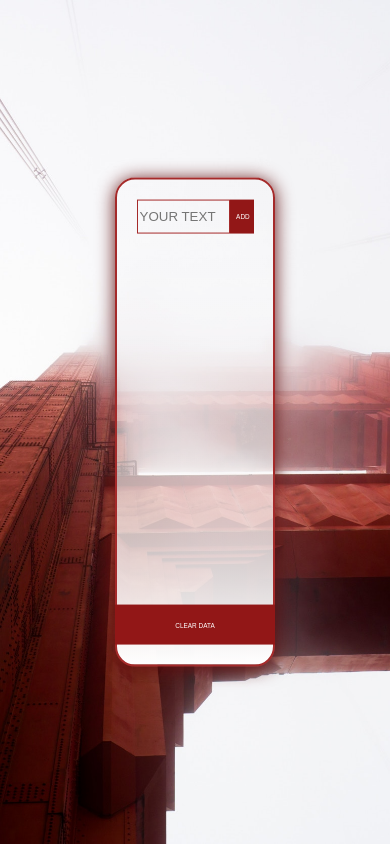
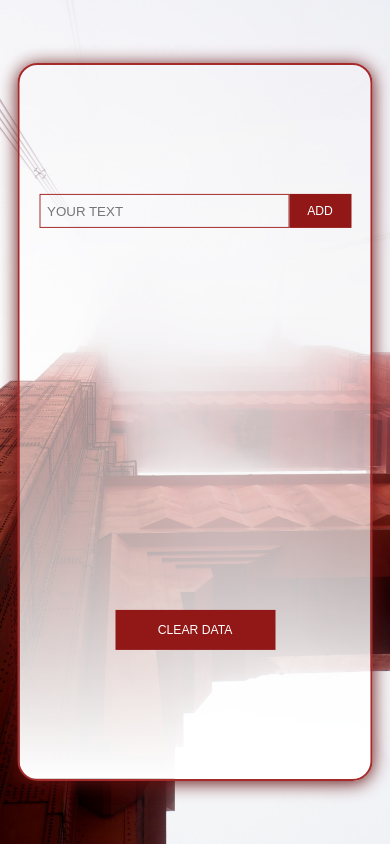
Before and after one commit to Noud63/ToDoApp, a plain HTML site: page index.html in a window 390 px wide. Drawn offline with nearby package versions, Linux system fonts and the light colour scheme.

Commit message:
Add files via upload

```diff
--- a/styles.css
+++ b/styles.css
@@ -15,7 +15,7 @@ body {
   left: 50%;
   transform: translate(-50%, -50%);
   width: 30%;
-  height: auto;
+  height: 60vh;
   display: flex;
   align-items: center;
   justify-content: center;
@@ -25,6 +25,26 @@ body {
   border-radius: 20px;
   box-shadow: 0px 2px 18px rgb(97, 15, 15);
  background: linear-gradient(to bottom, transparent,#ffffff 100% );
+}
+
+@media only screen and (max-width: 1000px){
+  .container {
+    width: 50%;
+  }
+}
+
+@media only screen and (max-width: 700px){
+  .container {
+    width: 60%;
+     height: 70vh;
+  }
+}
+
+@media only screen and (max-width: 450px){
+  .container {
+    width: 80%;
+    height: 80vh;
+  }
 }
 
 .wrapper {
@@ -42,6 +62,10 @@ input {
   outline: none;
 }
 
+::placeholder {
+  padding-left: 5px;
+}
+
 .inputText {
   width: 79%;
   height: 30px;
@@ -54,7 +78,7 @@ input {
   outline: none;
   border-style: none;
   color: white;
-  font-size: calc(6px + (16 - 6) * ((100vw - 320px) / (1920 - 320)));
+  font-size: calc(12px + (16 - 12) * ((100vw - 320px) / (1920 - 320)));
   cursor: pointer;
 }
 
@@ -98,7 +122,7 @@ input {
   color:rgb(146, 23, 23);
   font-size: 1.4rem;
   cursor: pointer;
-  font-size: calc(8px + (22 - 8) * ((100vw - 320px) / (1920 - 320)));
+  font-size: calc(12px + (22 - 12) * ((100vw - 320px) / (1920 - 320)));
 }
 
 .ion{
```
